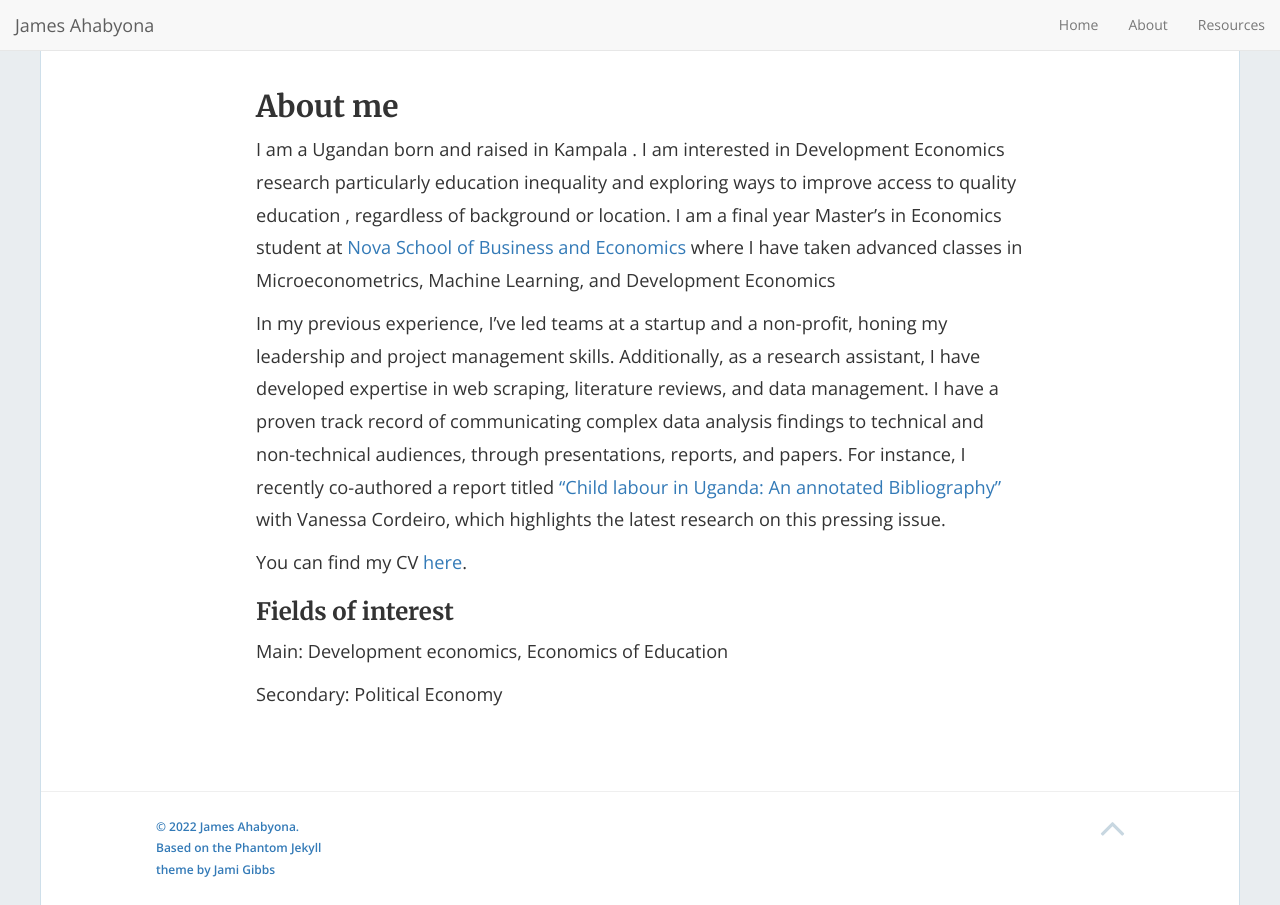
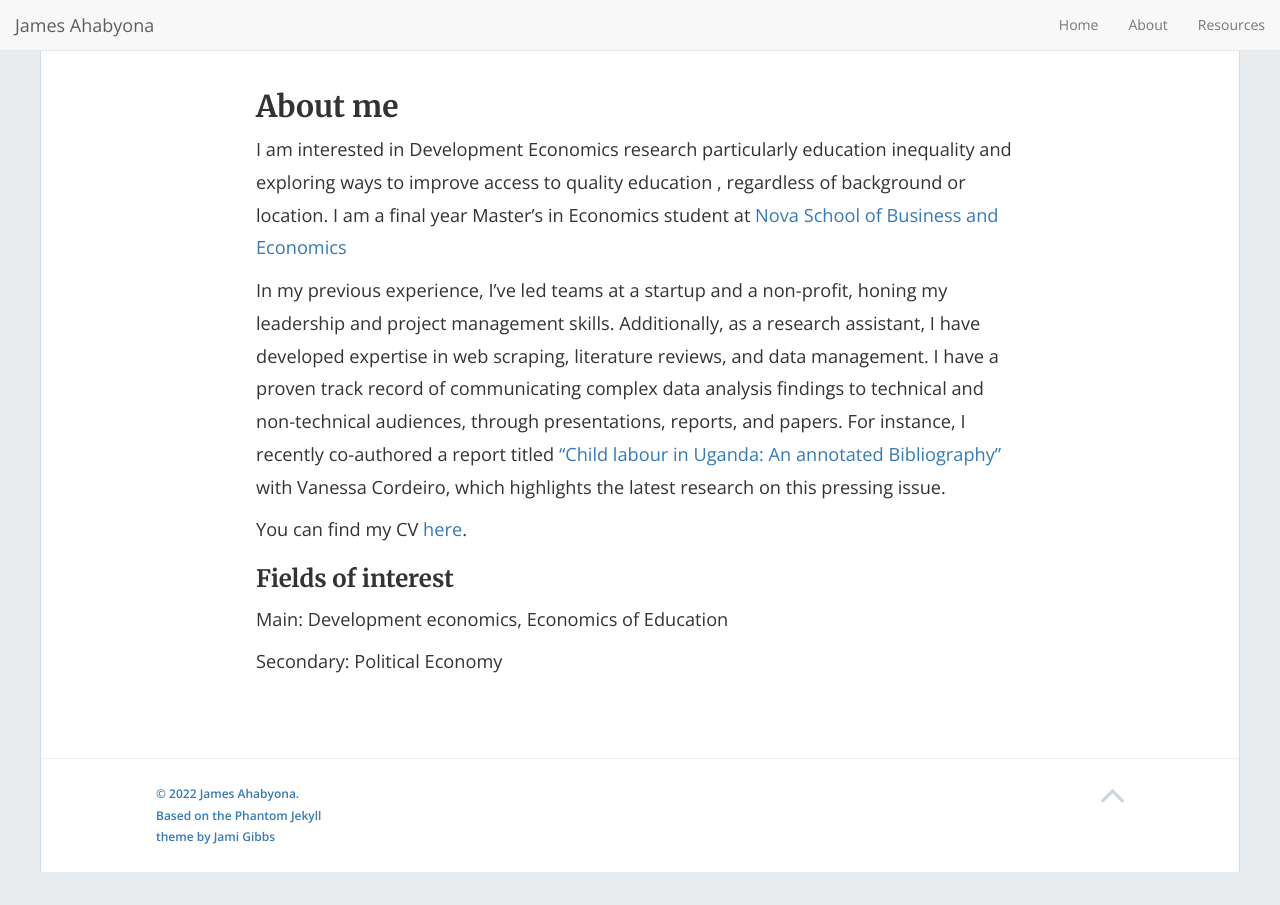
Before and after one commit to mariaelenaguer/mariaelenaguer.github.io, a Jekyll site: the page built from About.md, in a window 1280 px wide. Built offline with Jekyll 4.4.1, drawn with Linux system fonts in a browser that asks for light colours; nearby versions of some CDN libraries.

Commit message:
Update About.md

```diff
--- a/About.md
+++ b/About.md
@@ -4,7 +4,7 @@
 permalink: /About/
 ---
 ## About me
-I am a Ugandan born and raised in Kampala . I am interested in Development Economics research particularly education inequality and exploring ways to improve access to quality education , regardless of background or location. I am a final year Master's in Economics student at [Nova School of Business and Economics](https://www.novasbe.unl.pt/en/programs/masters/economics/program) where I have taken advanced classes in Microeconometrics, Machine Learning, and Development Economics
+I am interested in Development Economics research particularly education inequality and exploring ways to improve access to quality education , regardless of background or location. I am a final year Master's in Economics student at [Nova School of Business and Economics](https://www.novasbe.unl.pt/en/programs/masters/economics/program)
 
 In my previous experience, I've led teams at a startup and a non-profit, honing my leadership and project management skills. Additionally, as a research assistant, I have developed expertise in web scraping, literature reviews, and data management. I have a proven track record of communicating complex data analysis findings to technical and non-technical audiences, through presentations, reports, and papers. For instance, I recently co-authored a report titled ["Child labour in Uganda: An annotated Bibliography"](Uganda-1.pdf) with Vanessa Cordeiro, which highlights the latest research on this pressing issue.
 
```
